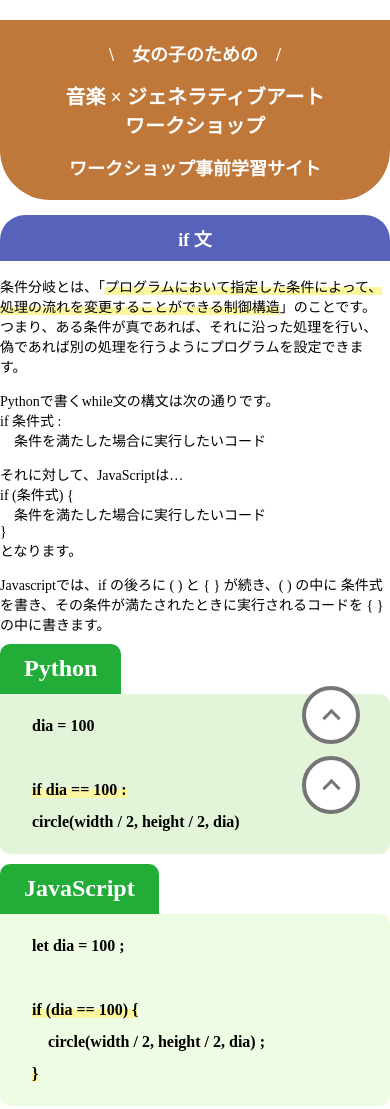
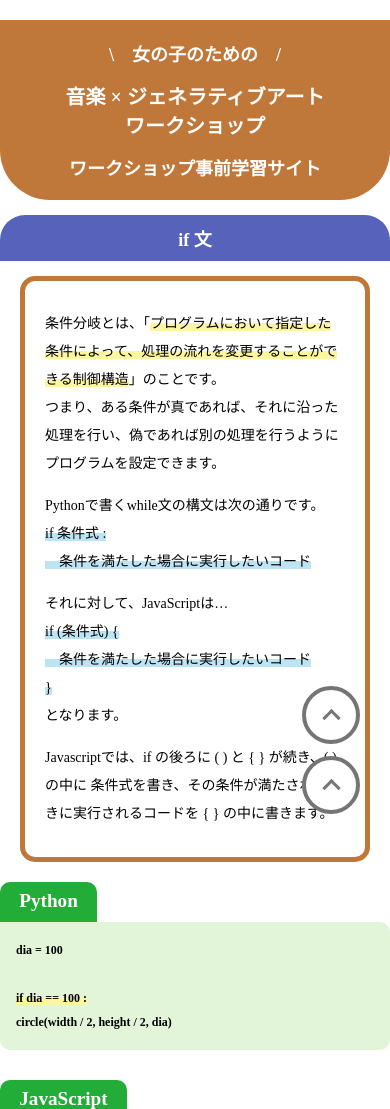
Before and after one commit to non-ugok/workshop, a plain HTML site: page if.html in a window 390 px wide. Shown: the top 1109 px of the page. Drawn offline with Linux system fonts and the light colour scheme; a web font is replaced by a local one.

Commit message:
Update compare.css

```diff
--- a/compare.css
+++ b/compare.css
@@ -32,6 +32,7 @@
   background: #e3f5d8;
   margin-top: 60px;
   line-height: 2;
+  margin-bottom: 70px;
 }
 
 .python:before {
@@ -59,6 +60,7 @@
   background: #edfce3;
   margin-top: 60px;
   line-height: 2;
+  margin-bottom: 20px;
 }
 
 .JavaScript:before {
@@ -86,3 +88,53 @@
 .marker_yellow {
   background: linear-gradient(transparent 45%, #fcf69f 45%);
 }
+
+/* マーカーを引く */
+.marker_blue {
+  background: linear-gradient(transparent 45%, rgb(189, 228, 243) 45%);
+}
+
+/* ポイント説明のスタイル */
+.point {
+  line-height: 2;
+  padding: 15px 20px;
+  border: solid 5px;
+  border-color: #bf783a;
+  border-radius: 15px;
+  margin-bottom: 70px;
+  margin: 0 20px;
+}
+
+@media (max-width: 599px) {
+  p {
+    font-size: 14px;
+  }
+
+  div {
+    font-size: 12px;
+  }
+
+  /* pythonのスタイル */
+  .python {
+    padding: 1rem 1rem;
+  }
+
+  .python:before {
+    font-size: 20px;
+    font-size: 1.2rem;
+    top: -40px;
+    height: 40px;
+  }
+
+  /* JavaScriptのスタイル */
+  .JavaScript {
+    padding: 1rem 1rem;
+  }
+
+  .JavaScript:before {
+    font-size: 20px;
+    font-size: 1.2rem;
+    top: -40px;
+    height: 40px;
+  }
+}
```
